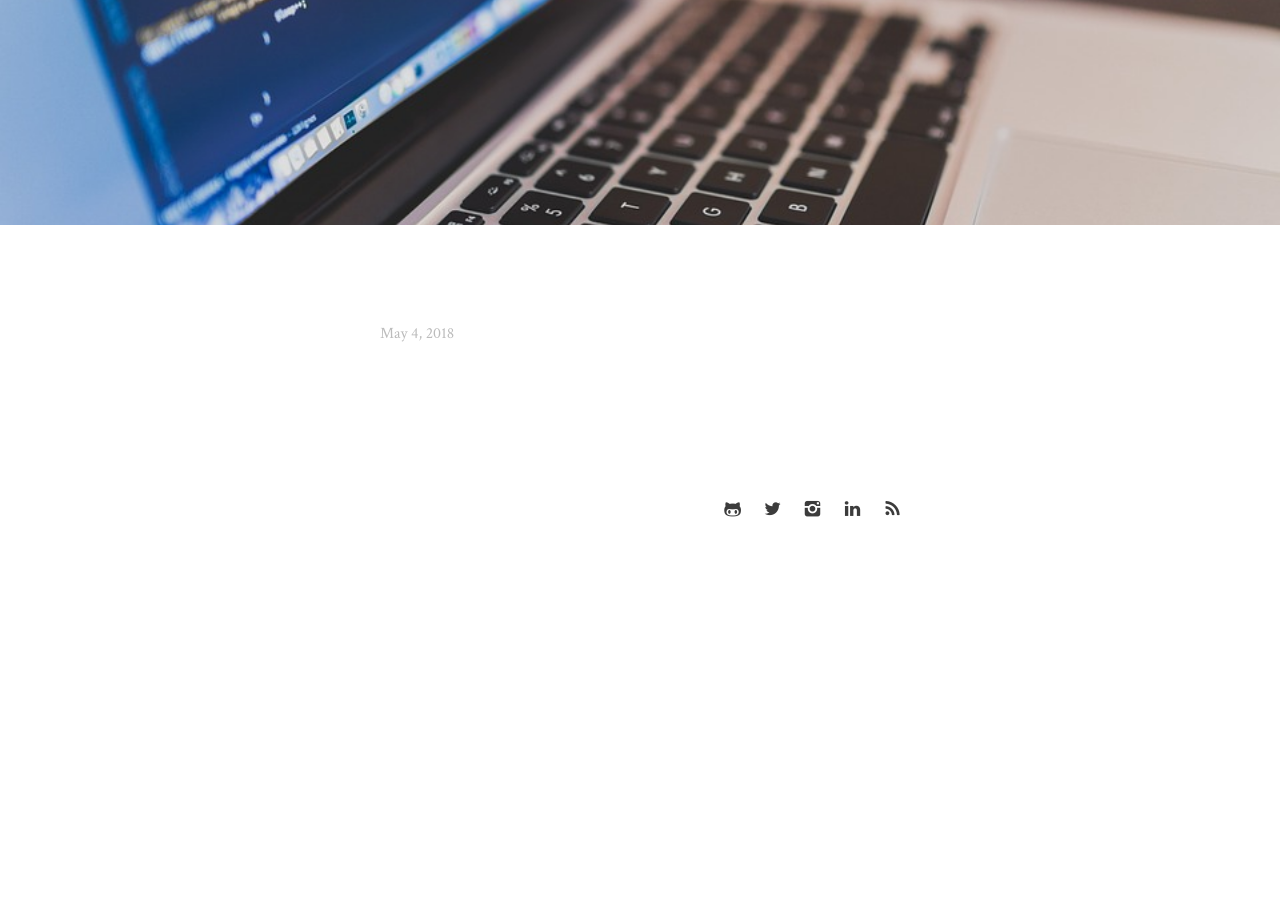
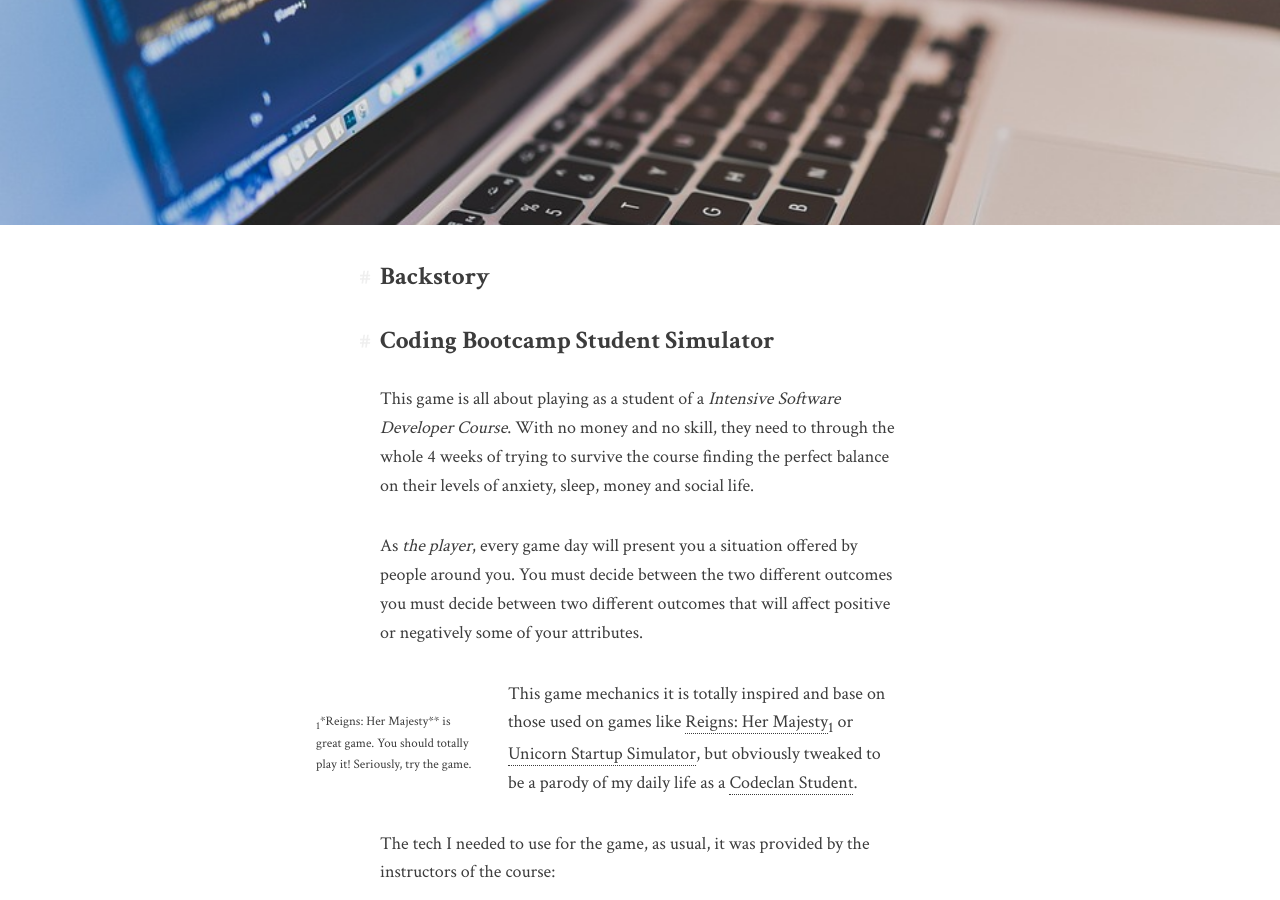
Before and after one commit to DetectiveAzul/DetectiveAzul.github.io, a Jekyll site: the page built from _posts/portfolio/2018-05-04-coding-bootcamp-student-simulator.markdown, in a window 1280 px wide and 900 px high, scrolled down 353 px. Built offline with Jekyll 4.4.1, drawn with Linux system fonts in a browser that asks for light colours; comment, search, counter and statistics services are not loaded; before the commit the page ends 931 px from its top, so only the background shows below that; some of the changed text lies outside the part shown.

Commit message:
Added info about the project and links on Coding Bootcamp project. Backstory missing

```diff
--- a/_posts/portfolio/2018-05-04-coding-bootcamp-student-simulator.markdown
+++ b/_posts/portfolio/2018-05-04-coding-bootcamp-student-simulator.markdown
@@ -6,3 +6,27 @@ date:   2018-05-04 16:30:00 +0100
 category: portfolio
 cover_url: /assets/img/portfolio/coding.jpg
 ---
+## Backstory
+
+## Coding Bootcamp Student Simulator
+
+This game is all about playing as a student of a *Intensive Software Developer Course*. With no money and no skill, they need to through the whole 4 weeks of trying to survive the course finding the perfect balance on their levels of anxiety, sleep, money and social life.
+
+As *the player*, every game day will present you a situation offered by people around you. You must decide between the two different outcomes you must decide between two different outcomes that will affect positive or negatively some of your attributes.
+
+<sub>1</sub>*Reigns: Her Majesty** is great game. You should totally play it! Seriously, try the game.
+{:.side-note}
+
+This game mechanics it is totally inspired and base on those used on games like [Reigns: Her Majesty](https://play.google.com/store/apps/details?id=com.devolver.reigns2&hl=en)<sub>1</sub> or [Unicorn Startup Simulator](https://toggl.com/startup-simulator/), but obviously tweaked to be a parody of my daily life as a [Codeclan Student](https://codeclan.com).
+
+The tech I needed to use for the game, as usual, it was provided by the instructors of the course:
+
+* Java for the Game Logic
+* Android for the App
+* [Android Room](https://developer.android.com/topic/libraries/architecture/room) / SQL Lite for the Highscores database
+
+## Links
+
+* If you have an Android phone at hand, you can download the demo from [its Google Play website](https://play.google.com/store/apps/details?id=com.detectiveazul.codeclanstudentsimulator&hl=en_US).
+* You can install an Android emulator on your computer and [download and install the debug build demo from the Github repo](https://github.com/DetectiveAzul/coding_bootcamp_student_simulator/releases/tag/2.5).
+* You can look through the ugly code by visiting the [Github repo itself](https://github.com/DetectiveAzul/coding_bootcamp_student_simulator).
```
